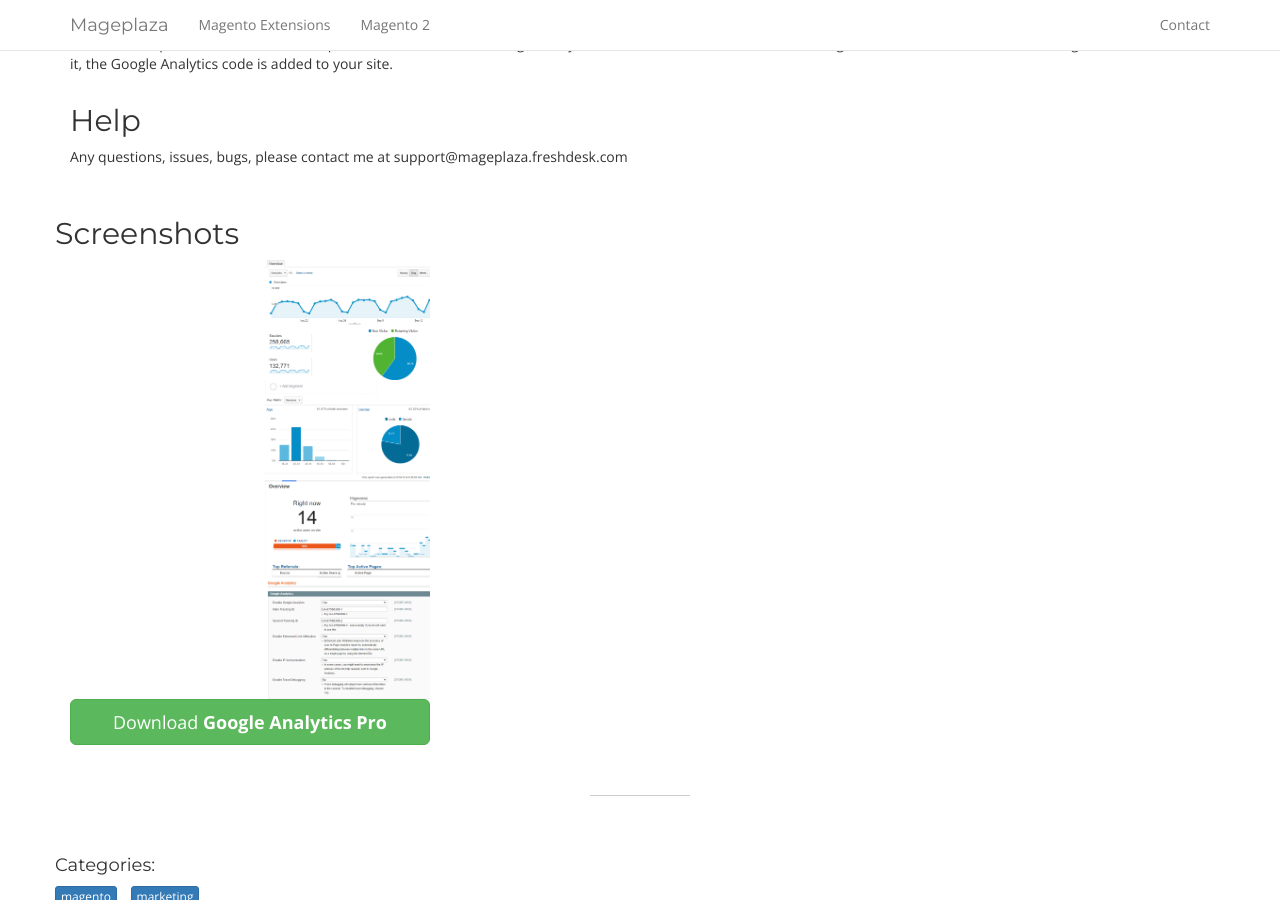
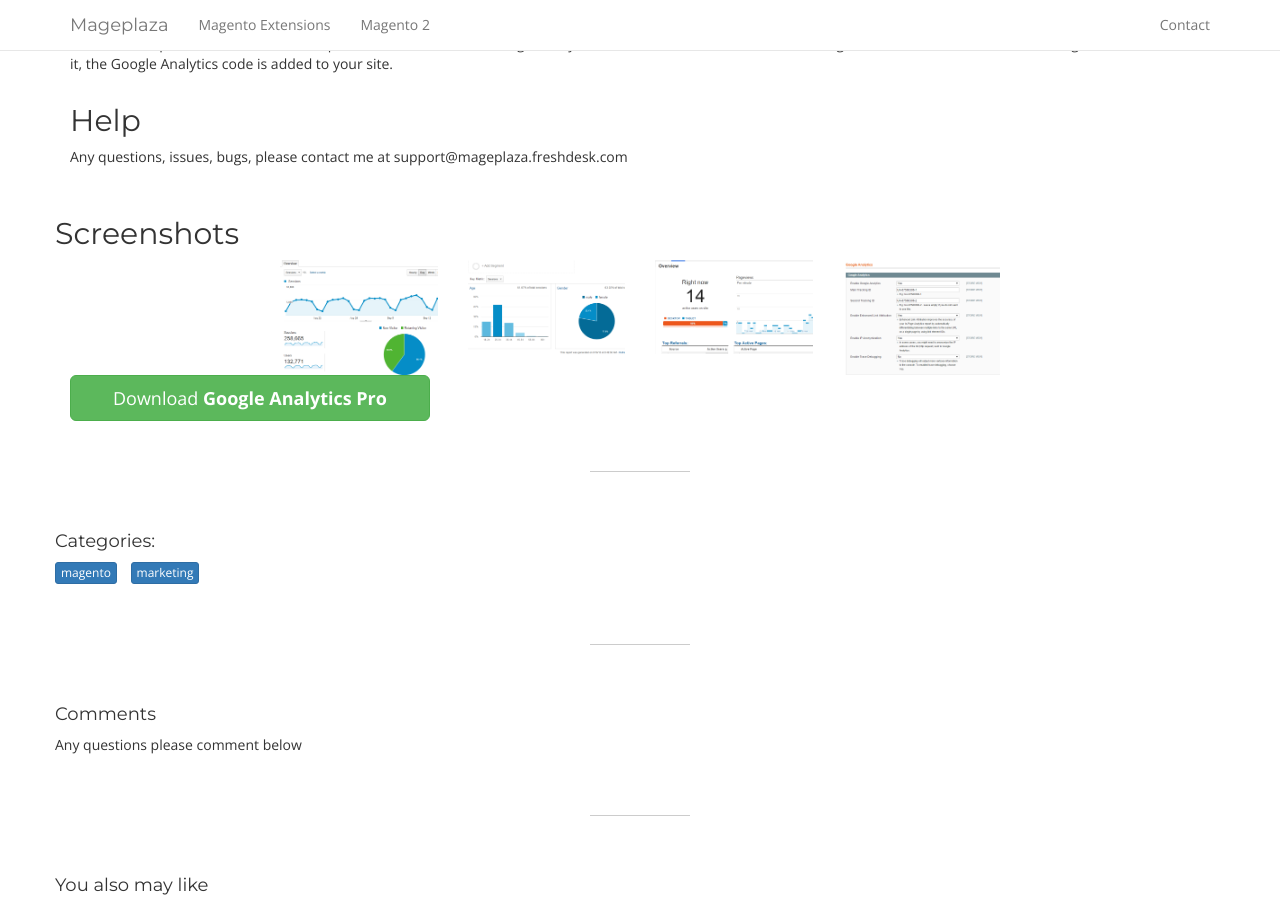
Before and after one commit to kangpaper/mplaza, a Jekyll site: the page built from _magento-extensions/google-analytics-pro.md, in a window 1280 px wide and 900 px high, scrolled down 1065 px. Built offline with Jekyll 4.4.1, drawn with Linux system fonts in a browser that asks for light colours; nearby versions of some CDN libraries; comment, search, counter and statistics services are not loaded.

Commit message:
Auto update

```diff
--- a/_layouts/extension.html
+++ b/_layouts/extension.html
@@ -83,8 +83,8 @@
 					<div class="col-md-offset-2 col-md-8">
 
 						{% for screenshot in page.screenshots %}
-					        <div class="row">
-                                <a href="{{ site.url }}{{ screenshot }}" data-toggle="lightbox" data-gallery="navigateTo" class="col-lg-3 col-sm-2">
+					        <div class="col-lg-3 col-sm-2">
+                                <a href="{{ site.url }}{{ screenshot }}" data-toggle="lightbox" data-gallery="navigateTo">
                                     <img src="{{ site.url }}{{ screenshot }}" class="img-responsive">
                                 </a>
                             </div>
```
